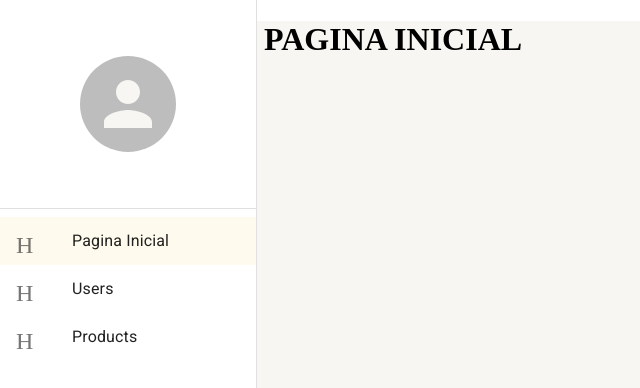
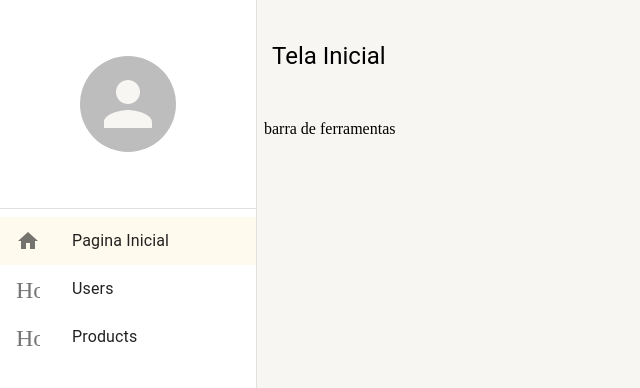
Before and after one commit to eduardo-alves-neto/CRM, a React (Create React App) app: page /pagina-inicial in a window 1280 px wide. Shown: the top 388 px of the page, without its empty margins (0-640 px from the left). Built offline with nearby package versions, Linux system fonts and the light colour scheme.

Commit message:
feat: layout

```diff
--- a/package.json
+++ b/package.json
@@ -5,7 +5,7 @@
   "dependencies": {
     "@emotion/react": "^11.11.1",
     "@emotion/styled": "^11.11.0",
-    "@mui/icons-material": "^5.14.19",
+    "@mui/icons-material": "^5.15.5",
     "@mui/material": "^5.14.20",
     "@mui/x-data-grid": "^6.18.7",
     "@tanstack/react-query": "^5.17.10",
--- a/public/index.html
+++ b/public/index.html
@@ -5,22 +5,12 @@
   <meta charset="utf-8" />
   <link rel="icon" href="%PUBLIC_URL%/favicon.ico" />
   <meta name="viewport" content="width=device-width, initial-scale=1" />
-  <meta name="theme-color" content="#000000" />
-
-  <link rel="apple-touch-icon" href="%PUBLIC_URL%/logo192.png" />
-  <link rel="manifest" href="%PUBLIC_URL%/manifest.json" />
-  <link rel="preconnect" href="https://fonts.googleapis.com" />
-  <link rel="preconnect" href="https://fonts.gstatic.com" crossorigin />
-  <link rel="stylesheet" href="https://fonts.googleapis.com/css2?family=Roboto:wght@300;400;500;600;700&display=swap" />
-  <link rel="stylesheet" href="https://fonts.googleapis.com/icon?family=Material+Icons" />
-
-
 
   <title>Conecta Mercado</title>
   <meta name="description" content=" CRM para mercadinhos" />
 </head>
 
-<body style="margin:0; padding:0;">
+<body style="margin: 0;padding: 0;">
   <noscript>voce precisa de javascript pra rodar a aplicação.</noscript>
   <div id="root"></div>
 
--- a/src/pages/Home/index.tsx
+++ b/src/pages/Home/index.tsx
@@ -5,7 +5,7 @@ export const Home = () => {
 
   return (
     <>
-      <Box>
+      <Box sx={{height:"100hv"}}>
         <h1>PAGINA INICIAL</h1>
       </Box>
     </>
--- /dev/null
+++ b/src/pages/dashboard/Dashboard.tsx
@@ -0,0 +1,9 @@
+import { LayoutBase } from "../../shared/layouts/LayoutBase"
+
+export const Dashboard = ()=>{
+    return(
+        <LayoutBase  title={"Tela Inicial"}>
+
+        </LayoutBase>
+    )
+}
--- a/src/pages/products/index.tsx
+++ b/src/pages/products/index.tsx
@@ -12,13 +12,13 @@ export default function products() {
   const [products, setproducts] = useState<productsTypeResponse[]>([]);
 
   const { isLoading, refetch } = useQuery({
-    queryKey:['/'],
+    queryKey:['/products'],
     queryFn: async () => {
       try {
         const data = await productsTypeServices.get();
 
         setproducts(data);
-        console.log(data)
+        // console.log(data)
         return data;
       } catch (error) {
       enqueueSnackbar("Unable to obtain data", { variant: 'error' });
@@ -27,14 +27,14 @@ export default function products() {
   });
 
 
-  console.log(products)
+  // console.log(products)
   return (
     <>
       <Box>
         <h1>products</h1>
       </Box>
-      <Box sx={{ height: 400, width: "90%" }}>
-        <Card title="teste" description="dbihssjnd" image=""/>
+      <Box>
+        <Card title="teste" description="dbihssjnd" image="" quantite={12}/>
       </Box>
     </>
   );
--- a/src/routes/index.tsx
+++ b/src/routes/index.tsx
@@ -1,14 +1,12 @@
-import { Button } from "@mui/material";
 import { Routes, Route, Navigate } from "react-router-dom";
 import React from "react";
-import { useDrawerContext } from "../shared/contexts";
-import { Home } from "../pages/Home";
 import Users from "../pages/users";
 import Products  from "../pages/products";
+import { Dashboard } from "../pages/dashboard/Dashboard";
 export const AppRoutes = () => {
   return (
     <Routes>
-      <Route path="/pagina-inicial" element={<Home />} />
+      <Route path="/pagina-inicial" element={<Dashboard />} />
 
       <Route path="/users" element={<Users />} />
 
--- a/src/shared/components/cards/Cards.tsx
+++ b/src/shared/components/cards/Cards.tsx
@@ -10,27 +10,28 @@ interface ICard {
     title: string,
     description: string,
     image?:string,
-    // children?: React.ReactNode
+    quantite?:number;
 
 }
-export const  Card: React.FC<ICard> =({title, description})=> {
+export const  Card: React.FC<ICard> =({title, description,quantite})=> {
   return (
     <Mediacard sx={{ maxWidth: 345 }}>
       <CardMedia
         sx={{ height: 140 }}
         image="/static/images/cards/contemplative-reptile.jpg"
-        title={title}
       />
       <CardContent>
         <Typography gutterBottom variant="h5" component="div">
-          Lizard
+         {title}
         </Typography>
         <Typography variant="body2" color="text.secondary">
          {description}
+         <Typography>QUANTIDADE:{quantite}</Typography>
         </Typography>
       </CardContent>
       <CardActions>
-        <Button size="small">Learn More</Button>
+        <Button size="small">EDITAR</Button>
+        <Button size="small">EXCLUIR</Button>
       </CardActions>
     </Mediacard>
   );
--- a/src/shared/components/menu-drawer/MenuDrawer.tsx
+++ b/src/shared/components/menu-drawer/MenuDrawer.tsx
@@ -1,3 +1,4 @@
+import React, { ReactNode } from "react";
 import {
   Avatar,
   Box,
@@ -12,17 +13,18 @@ import {
   useMediaQuery,
   useTheme,
 } from "@mui/material";
-import React from "react";
 import { useDrawerContext } from "../../contexts";
 import { useMatch, useNavigate, useResolvedPath } from "react-router-dom";
+import { Home } from "@mui/icons-material";
 
 interface IListItemLink {
-  children?: React.ReactNode;
+  children?: ReactNode;
   label: string;
-  icon: string | any;
+  icon: React.ReactElement;
   to: string;
-  onClick: (() => void) | undefined;
+  onClick?: () => void;
 }
+
 interface IMenuDrawerProps {
   children: React.ReactNode;
 }
@@ -42,11 +44,10 @@ const ListItemLink: React.FC<IListItemLink> = ({
     navigate(to);
     onClick?.();
   };
+
   return (
     <ListItemButton selected={!!match} onClick={handleClick}>
-      <ListItemIcon>
-        <Icon>{icon}</Icon>
-      </ListItemIcon>
+      <ListItemIcon>{icon}</ListItemIcon>
       <ListItemText primary={label} />
     </ListItemButton>
   );
@@ -89,19 +90,19 @@ export const MenuDrawer: React.FC<IMenuDrawerProps> = ({ children }) => {
           <Box flex={1}>
             <List component="nav">
               <ListItemLink
-                icon="Home"
+                icon={<Home />}
                 label="Pagina Inicial"
                 to="/pagina-inicial"
                 onClick={smDown ? toggleDrawerOpen : undefined}
               />
               <ListItemLink
-                icon="Home"
+                icon={<Icon>Home</Icon>}
                 label="Users"
                 to="/users"
                 onClick={smDown ? toggleDrawerOpen : undefined}
               />
               <ListItemLink
-                icon="Home"
+                icon={<Icon>Home</Icon>}
                 label="Products"
                 to="/products"
                 onClick={smDown ? toggleDrawerOpen : undefined}
--- a/src/shared/contexts/ThemeContext.tsx
+++ b/src/shared/contexts/ThemeContext.tsx
@@ -1,4 +1,10 @@
-import React, { createContext, useCallback, useContext, useMemo, useState } from "react";
+import React, {
+  createContext,
+  useCallback,
+  useContext,
+  useMemo,
+  useState,
+} from "react";
 import { DarkTheme, LigthTheme } from "../themes";
 import { Box, ThemeProvider } from "@mui/material";
 
@@ -9,15 +15,17 @@ interface IThemeContextData {
 
 const ThemeContext = createContext({} as IThemeContextData);
 
-export const useAppThemeContext = () =>{
-    return useContext(ThemeContext);
+export const useAppThemeContext = () => {
+  return useContext(ThemeContext);
+};
+
+interface IAppThemeProviderProps {
+  children: React.ReactNode;
 }
 
-interface IAppThemeProviderProps{
-    children: React.ReactNode;
-}
-
-export const AppThemeProvider: React.FC<IAppThemeProviderProps> = ({ children }) => {
+export const AppThemeProvider: React.FC<IAppThemeProviderProps> = ({
+  children,
+}) => {
   const [themeName, setThemeName] = useState<"light" | "dark">("light");
 
   const toggleTheme = useCallback(() => {
@@ -35,8 +43,12 @@ export const AppThemeProvider: React.FC<IAppThemeProviderProps> = ({ children })
   return (
     <ThemeContext.Provider value={{ themeName, toggleTheme }}>
       <ThemeProvider theme={theme}>
-        <Box width="100vw" height="100vh" bgcolor={theme.palette.background.default}>
-            {children}
+        <Box
+          width="100vw"
+          height="100vh"
+          bgcolor={theme.palette.background.default}
+        >
+          {children}
         </Box>
       </ThemeProvider>
     </ThemeContext.Provider>
--- /dev/null
+++ b/src/shared/layouts/LayoutBase.tsx
@@ -0,0 +1,43 @@
+import {
+  Box,
+  Icon,
+  IconButton,
+  Typography,
+  useMediaQuery,
+  useTheme,
+} from "@mui/material";
+import React from "react";
+import { useDrawerContext } from "../contexts";
+import MenuOpenIcon from "@mui/icons-material/MenuOpen";
+
+interface ILayoutBase {
+  children?: React.ReactNode;
+  title: string;
+}
+export const LayoutBase: React.FC<ILayoutBase> = ({ children, title }) => {
+  const theme = useTheme();
+  const smDown = useMediaQuery(theme.breakpoints.down("sm"));
+  const { toggleDrawerOpen } = useDrawerContext();
+  return (
+    <Box height="100%" display="flex" flexDirection="column" gap={1}>
+      <Box
+        padding={1}
+        height={theme.spacing(12)}
+        display="flex"
+        alignItems="center"
+        gap={1}
+      >
+        {smDown && (
+          <IconButton onClick={toggleDrawerOpen}>
+            <Icon>
+              <MenuOpenIcon />
+            </Icon>
+          </IconButton>
+        )}
+        <Typography variant="h5">{title}</Typography>
+      </Box>
+      <Box>barra de ferramentas</Box>
+      <Box>{children}</Box>
+    </Box>
+  );
+};
--- a/src/shared/layouts/index.ts
+++ /dev/null
@@ -1 +0,0 @@
-export {};
--- a/src/shared/themes/Dark.ts
+++ b/src/shared/themes/Dark.ts
@@ -7,19 +7,24 @@ export const DarkTheme = createTheme({
       main: yellow[700],
       dark: yellow[800],
       light: yellow[500],
-      contrastText: "#ffffff",
+      contrastText: "#FFFF", // Cor do texto para o primary
     },
 
     secondary: {
       main: cyan[500],
       dark: cyan[400],
       light: cyan[300],
-      contrastText: "#ffffff",
+      contrastText: "#ffffff", // Cor do texto para o secondary
     },
 
-    background:{
-        default:'#202124',
-        paper:'#303134',
-    }
+    background: {
+      default: "#202124",
+      paper: "#303134",
+    },
+
+    text: {
+      primary: "#FFFFFF",
+      secondary: "#FFFFFF",
+    },
   },
 });
```
Also changed, not shown: 1 other file (tests, documents, lock files or other folders).
